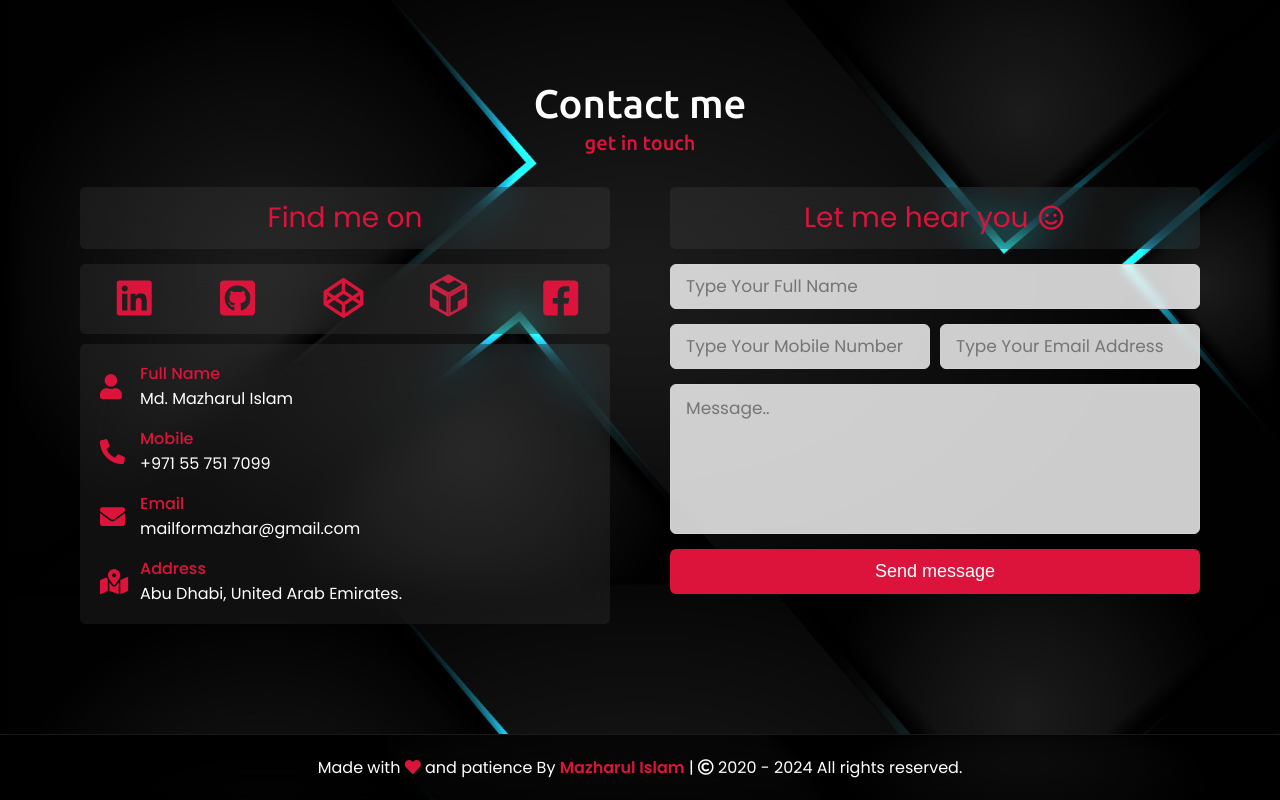
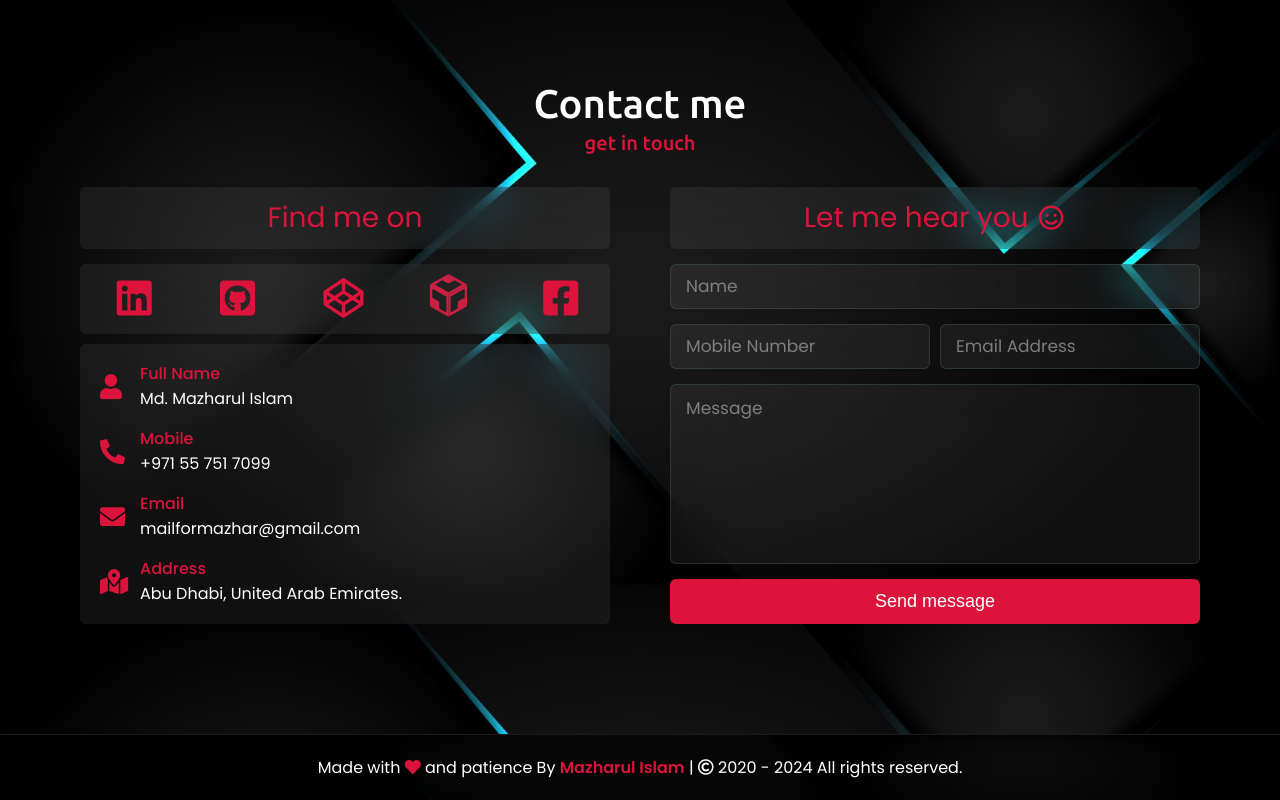
Before and after one commit to Maaazhar/maaazhar.github.io, a React (Vite) app: page / in a window 1280 px wide. Shown: the part 6027-6827 px from the top of the page. Built offline with nearby package versions, Linux system fonts and the light colour scheme.

Commit message:
updating over all issues-16

```diff
--- a/src/components/Contact/Contact.css
+++ b/src/components/Contact/Contact.css
@@ -124,7 +124,7 @@
 }
 
 .contact .right form .textarea {
-    height: 150px;
+    height: 180px;
     width: 100%;
 }
 
@@ -149,9 +149,12 @@ input[type=number] {
     height: 100%;
     width: 100%;
     padding: 0 15px;
-    background: #ffffffcc;
-    backdrop-filter: blur(5px);
-    border: 1px solid lightgrey;
+    /* background: #ffffffcc;
+    backdrop-filter: blur(5px); */
+    background-color: #ffffff10;
+    backdrop-filter: blur(20px);
+    border: 1px solid #5b868641;
+    /* border: 1px solid lightgrey; */
     border-radius: 6px;
     outline: none;
     font-size: 17px;
@@ -159,14 +162,19 @@ input[type=number] {
     transition: all 0.3s ease;
 }
 
+::placeholder{
+    color: #999999c6;
+}
+
 .contact .right form .field input:focus,
 .contact .right form .textarea textarea:focus {
-    border-color: #b3b3b3;
+    border-color: #19ffff7e;
 }
 
 .contact .right form .textarea textarea {
     padding-top: 10px;
     resize: none;
+    color: #ddd;
 }
 
 .contact .right form .button-area {
--- a/src/components/Contact/Contact.jsx
+++ b/src/components/Contact/Contact.jsx
@@ -101,20 +101,20 @@ const Contact = () => {
                                 <input
                                     type="text"
                                     className="fullname"
-                                    placeholder="Type Your Full Name" />
+                                    placeholder="Name" />
                             </div>
                             <div className="fields">
                                 <div className="field name">
                                     <input
                                         type="number"
                                         className="fullname"
-                                        placeholder="Type Your Mobile Number" />
+                                        placeholder="Mobile Number" />
                                 </div>
                                 <div className="field email">
                                     <input
                                         type="text"
                                         className="email-input"
-                                        placeholder="Type Your Email Address" />
+                                        placeholder="Email Address" />
                                 </div>
                             </div>
                             <div className="field textarea">
@@ -122,7 +122,7 @@ const Contact = () => {
                                     className="message"
                                     cols="30"
                                     rows="10"
-                                    placeholder="Message..">
+                                    placeholder="Message">
 
                                 </textarea>
                             </div>
```
